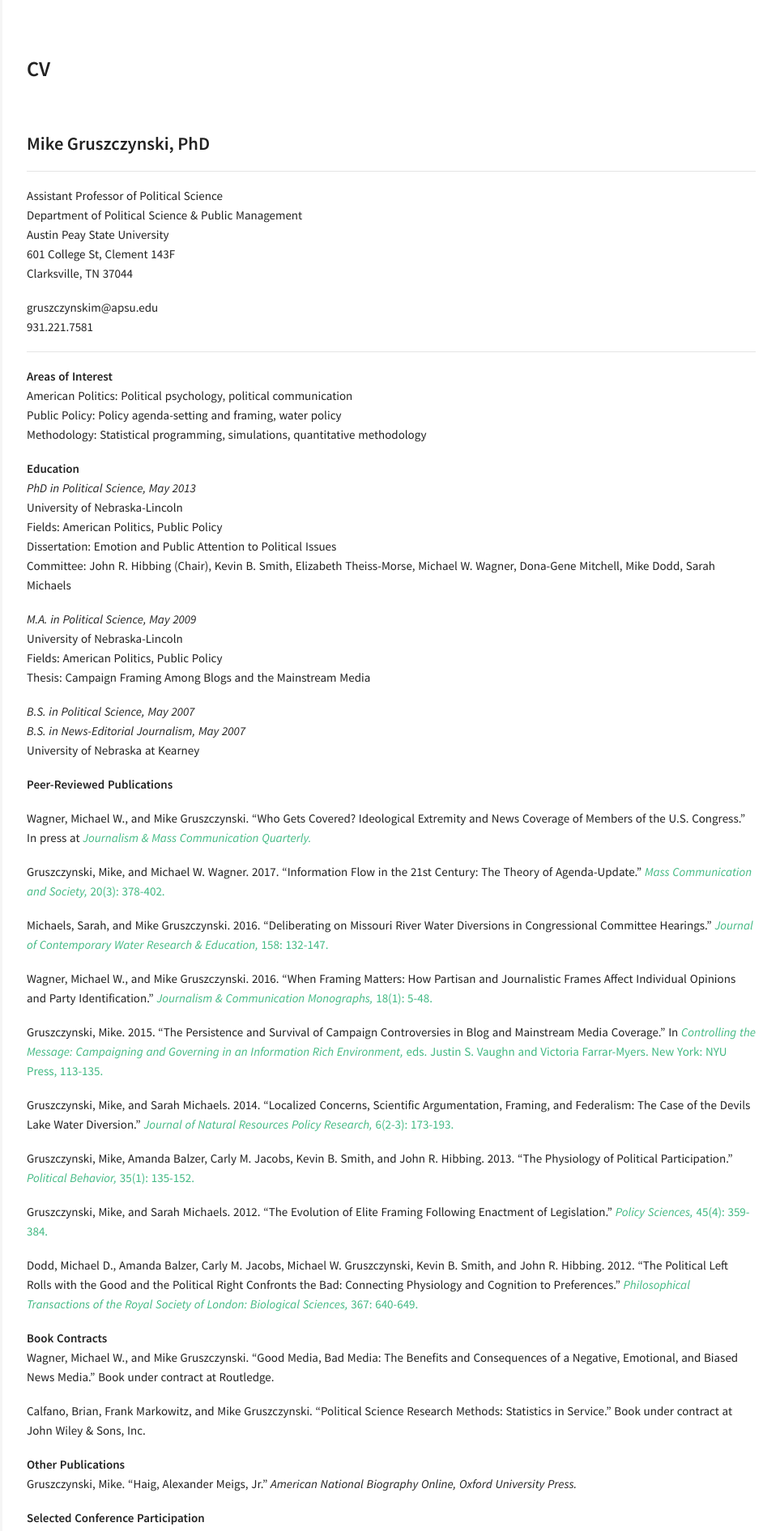
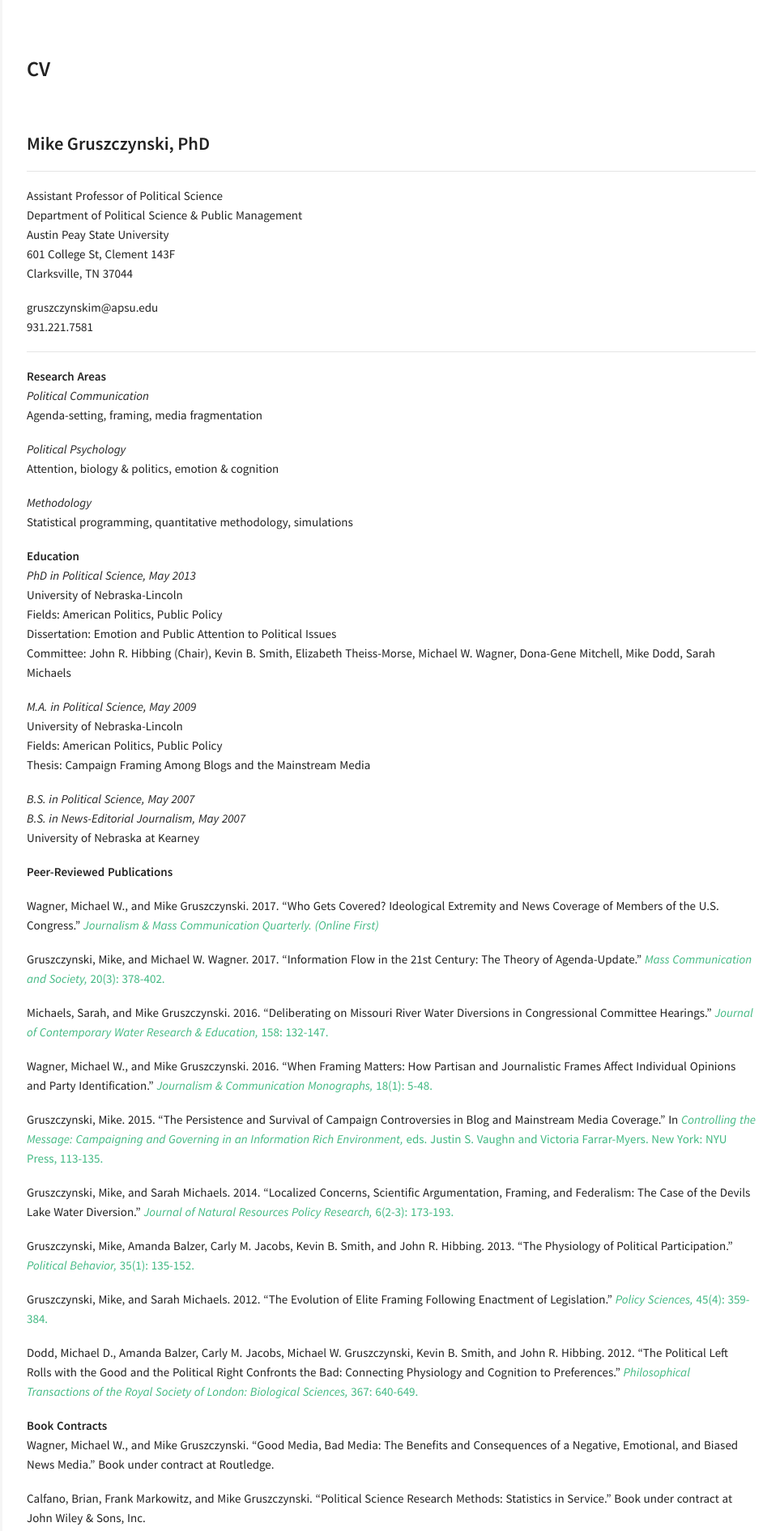
Before and after one commit to MikeGruz/mikegruz.github.io, a Jekyll site: the page built from cv.md, in a window 1280 px wide. Shown: the top 1891 px of the page at 81% size, without its empty margins (317-1280 px from the left). Built offline with Jekyll 4.4.1, drawn with Linux system fonts in a browser that asks for light colours.

Commit message:
formatting

```diff
--- a/cv.md
+++ b/cv.md
@@ -18,10 +18,15 @@ gruszczynskim@apsu.edu
 ---
 
 
-**Areas of Interest**
-American Politics: Political psychology, political communication
-Public Policy: Policy agenda-setting and framing, water policy
-Methodology: Statistical programming, simulations, quantitative methodology
+**Research Areas**
+*Political Communication*
+Agenda-setting, framing, media fragmentation
+
+*Political Psychology*
+Attention, biology & politics, emotion & cognition
+
+*Methodology*
+Statistical programming, quantitative methodology, simulations
 
 
 **Education**
@@ -44,7 +49,7 @@ University of Nebraska at Kearney
 
 **Peer-Reviewed Publications**
 
-Wagner, Michael W., and Mike Gruszczynski. "Who Gets Covered? Ideological Extremity and News Coverage of Members of the U.S. Congress." In press at [*Journalism & Mass Communication Quarterly.*](http://journals.sagepub.com/doi/full/10.1177/1077699017702836){:target="_blank"}
+Wagner, Michael W., and Mike Gruszczynski. 2017. "Who Gets Covered? Ideological Extremity and News Coverage of Members of the U.S. Congress." [*Journalism & Mass Communication Quarterly. (Online First)*](http://journals.sagepub.com/doi/full/10.1177/1077699017702836){:target="_blank"}
 
 Gruszczynski, Mike, and Michael W. Wagner. 2017. "Information Flow in the 21st Century: The Theory of Agenda-Update." [*Mass Communication and Society,* 20(3): 378-402.](http://www.tandfonline.com/doi/abs/10.1080/15205436.2016.1255757?journalCode=hmcs20){:target="_blank"}
 
```
